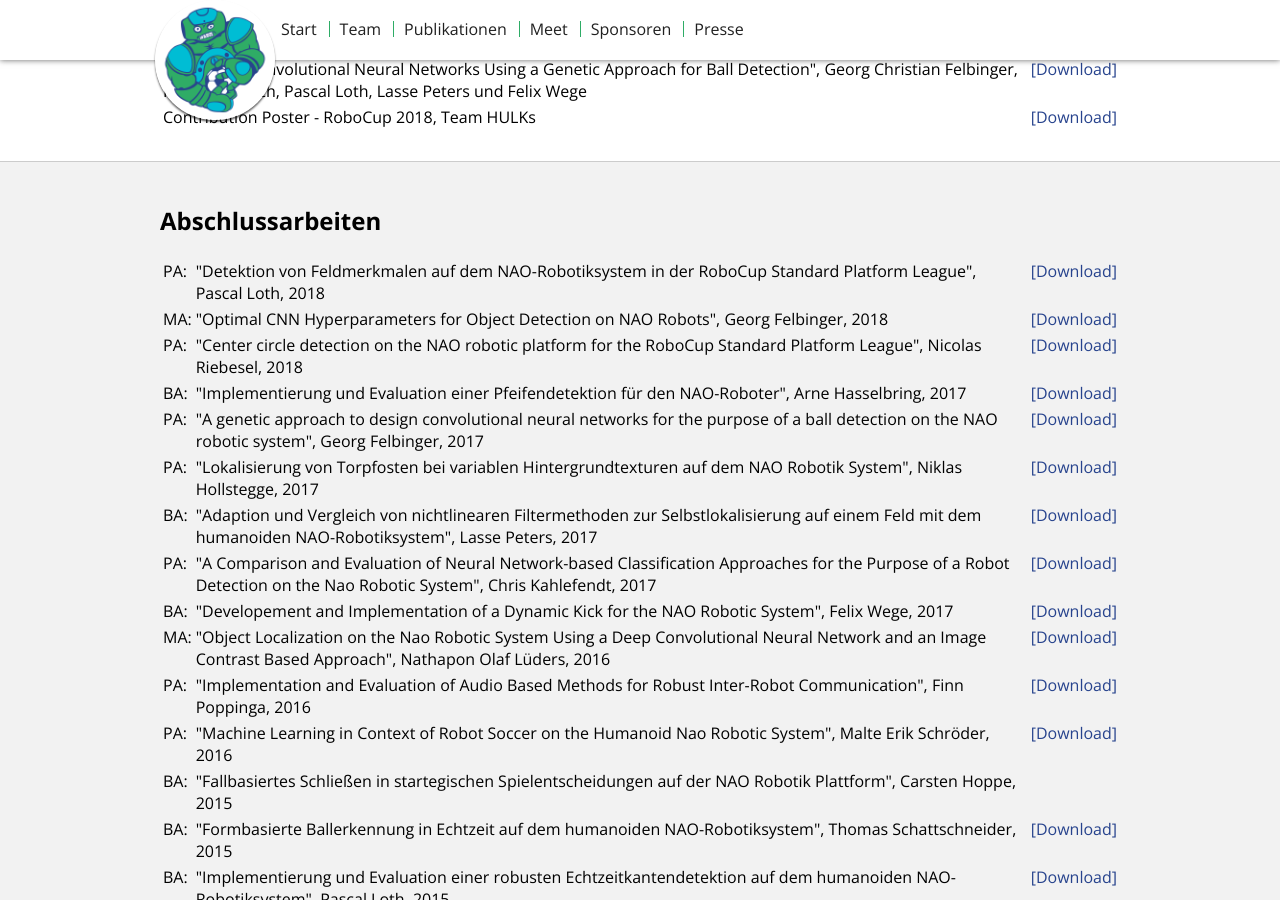
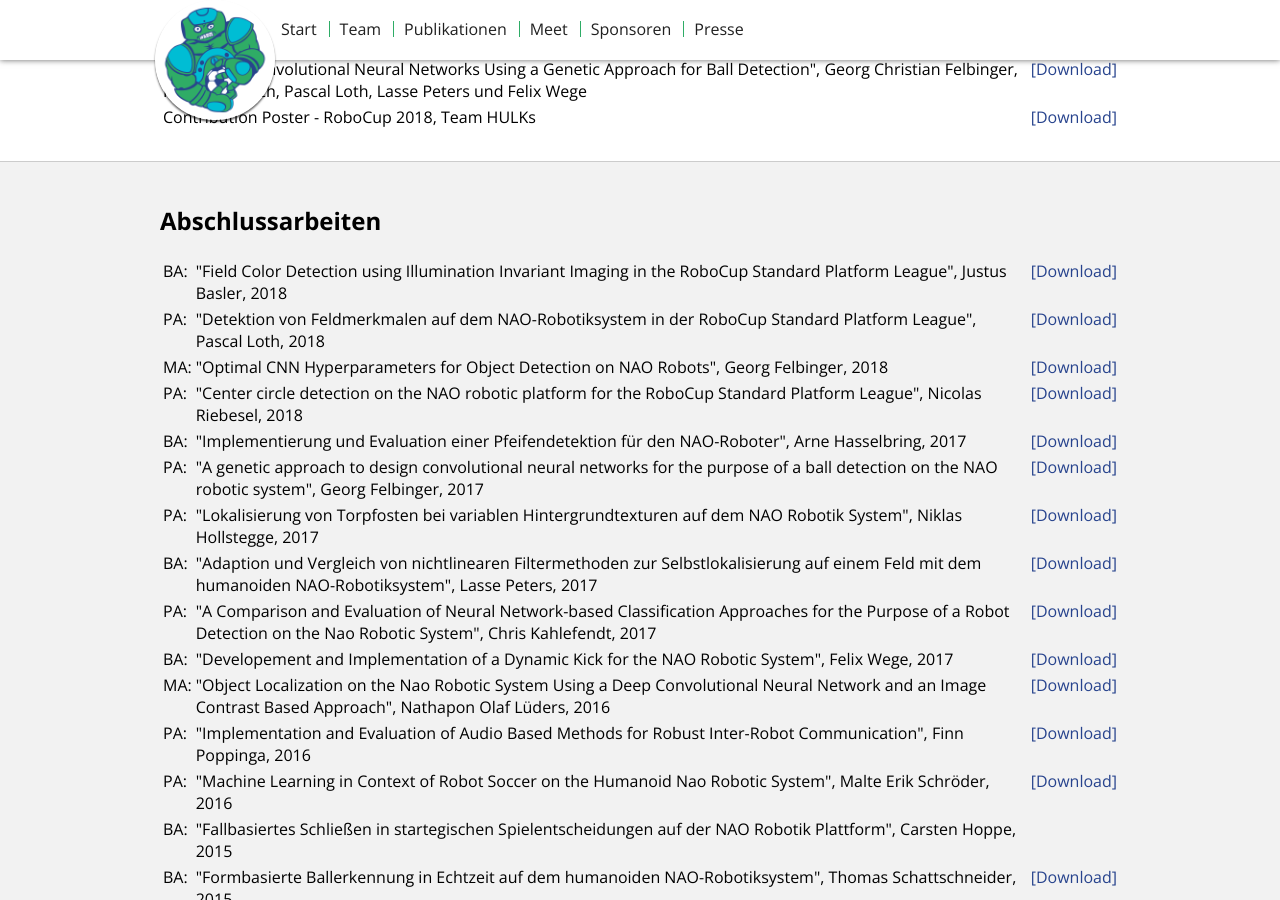
Before and after one commit to HULKs/hulks.github.io, a Jekyll site: the page built from publications/index.html, in a window 1280 px wide and 900 px high, scrolled down 809 px. Built offline with Jekyll 4.4.1, drawn with Linux system fonts in a browser that asks for light colours.

Commit message:
add JB BA and teampage

```diff
--- a/publications/index.html
+++ b/publications/index.html
@@ -73,6 +73,11 @@ title: Publikationen
   <div class="container" id="publications">
     <h2>Abschlussarbeiten</h2>
     <table>
+      <tr>
+        <td valign="top">BA:</td>
+        <td>"Field Color Detection using Illumination Invariant Imaging in the RoboCup Standard Platform League", Justus Basler, 2018</td>
+        <td valign="top"><a href="{{site.path}}/_files/BA_Justus-Basler.pdf" target="_blank">[Download]</a></td>
+      </tr>
       <tr>
         <td valign="top">PA:</td>
         <td>"Detektion von Feldmerkmalen auf dem NAO-Robotiksystem in der RoboCup Standard Platform League", Pascal Loth, 2018</td>
```
Also changed, not shown: team/team2019.html (+12 -0 lines).
